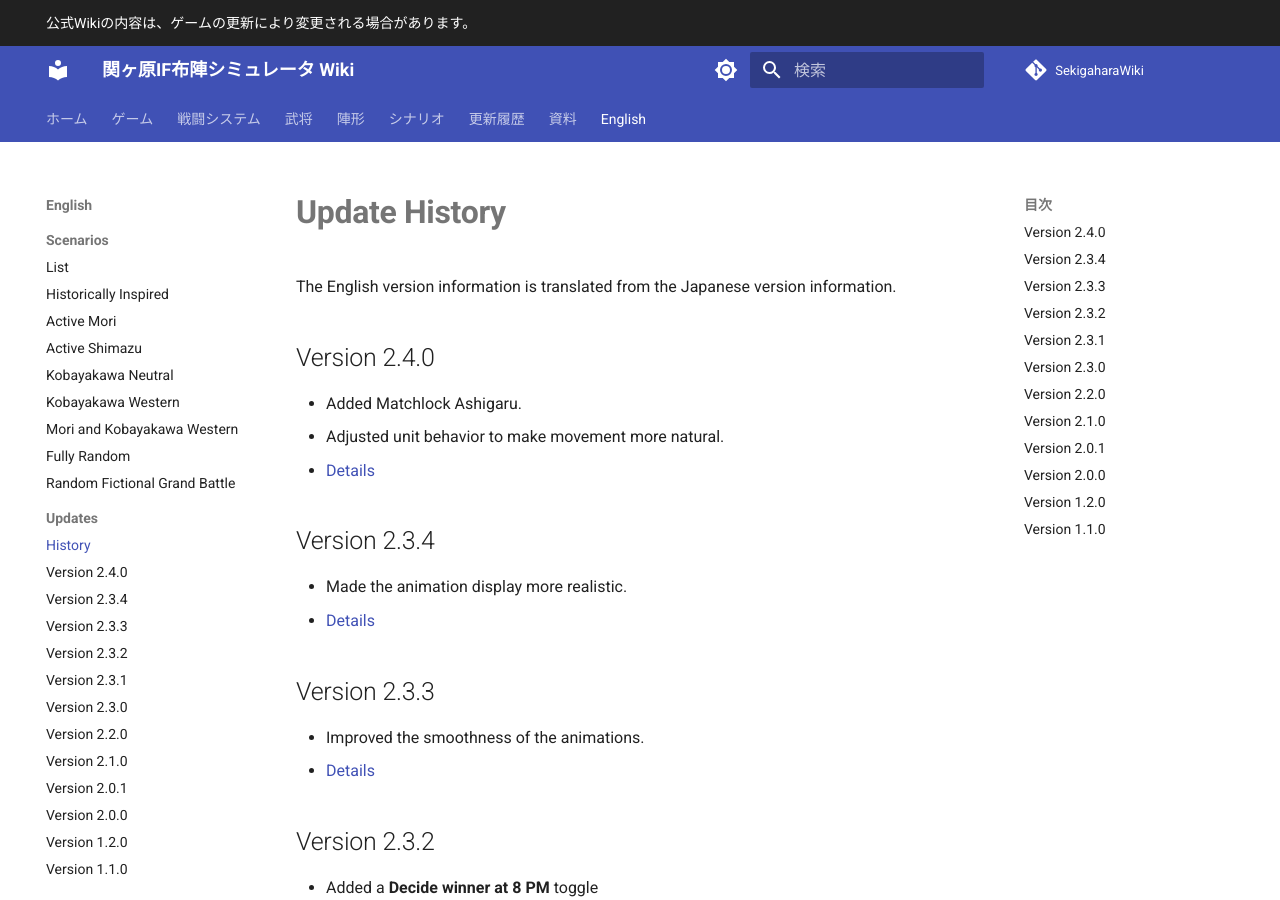
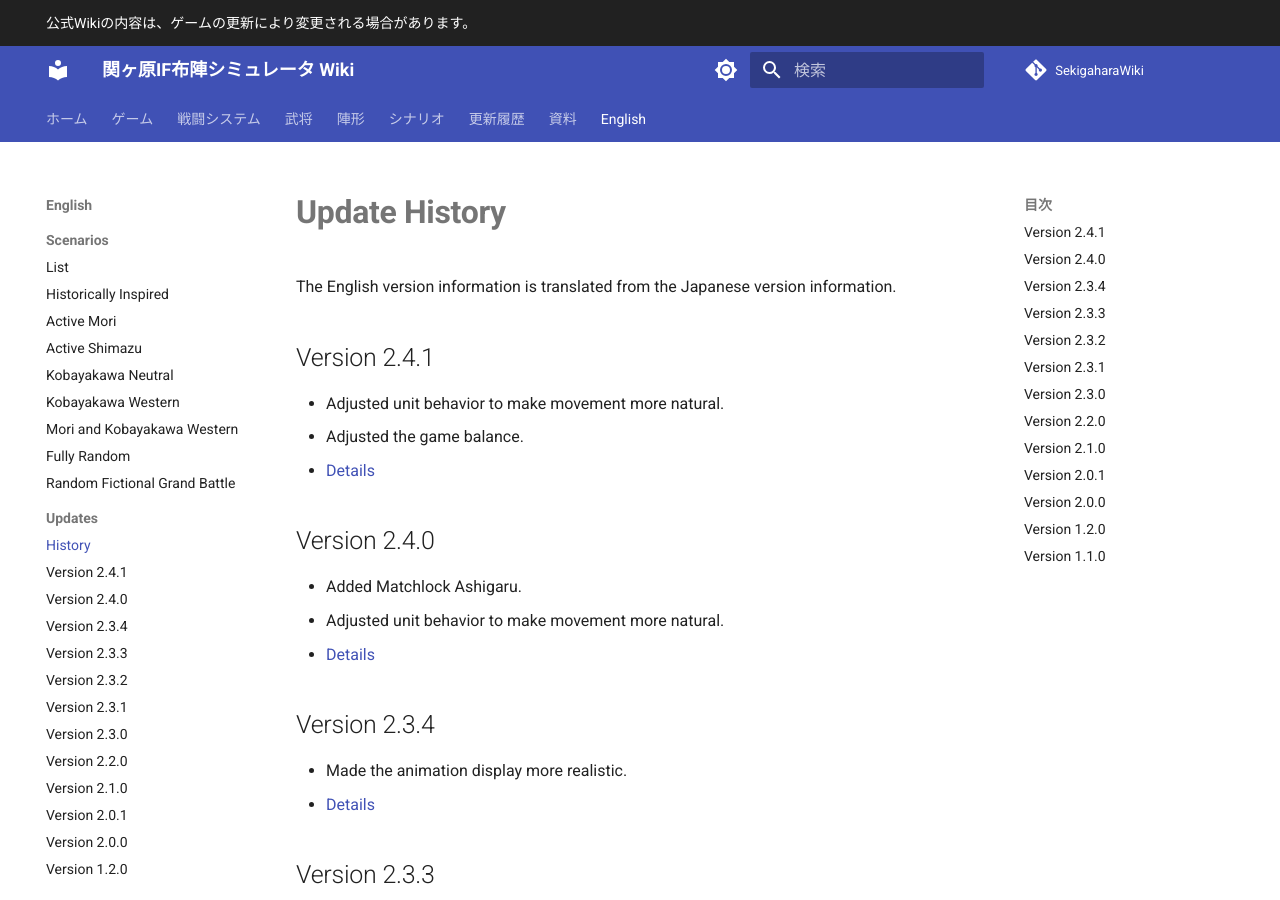
Before and after one commit to hsksat8-cmd/SekigaharaWiki, an MkDocs documentation site: the page built from docs/en/updates/index.md, in a window 1280 px wide and 900 px high. Built offline with MkDocs 1.6.1 and Material for MkDocs 9.7.7, drawn with Linux system fonts in a browser that asks for light colours; comment, search, counter and statistics services are not loaded; some of the changed text lies outside the part shown.

Commit message:
SekigaharaWiki_V2.4.1_Update

```diff
--- a/docs/en/updates/index.md
+++ b/docs/en/updates/index.md
@@ -1,6 +1,11 @@
 # Update History
 
 The English version information is translated from the Japanese version information.
+
+## Version 2.4.1
+- Adjusted unit behavior to make movement more natural.
+- Adjusted the game balance.
+- [Details](v2.4.1.md)
 
 ## Version 2.4.0
 - Added Matchlock Ashigaru.
--- a/mkdocs.yml
+++ b/mkdocs.yml
@@ -113,6 +113,7 @@ nav:
       - ランダム架空大戦: scenarios/random-fictional-war.md
   - 更新履歴:
       - 一覧: updates/index.md
+      - Version 2.4.1: updates/v2.4.1.md
       - Version 2.4.0: updates/v2.4.0.md
       - Version 2.3.4: updates/v2.3.4.md
       - Version 2.3.3: updates/v2.3.3.md
@@ -213,6 +214,7 @@ nav:
           - Random Fictional Grand Battle: en/scenarios/random-fictional-war.md
       - Updates:
           - History: en/updates/index.md
+          - Version 2.4.1: en/updates/v2.4.1.md
           - Version 2.4.0: en/updates/v2.4.0.md
           - Version 2.3.4: en/updates/v2.3.4.md
           - Version 2.3.3: en/updates/v2.3.3.md
```
Also changed, not shown: docs/en/systems/unit-types.md (+1 -1 lines), docs/en/updates/v2.4.1.md (added, +8 -0 lines), docs/systems/unit-types.md (+1 -1 lines), docs/updates/index.md (+5 -0 lines), docs/updates/v2.4.1.md (added, +8 -0 lines).
